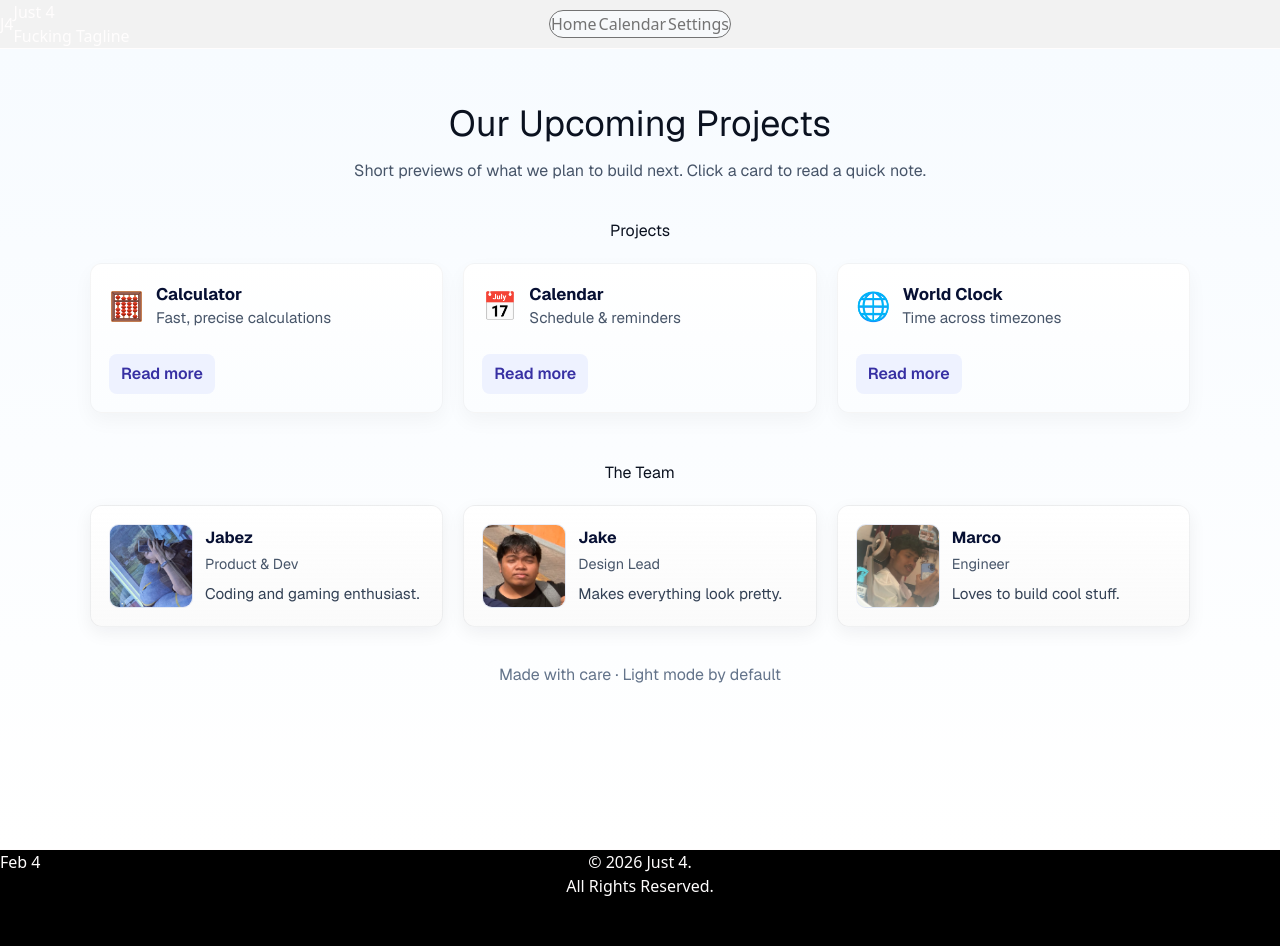
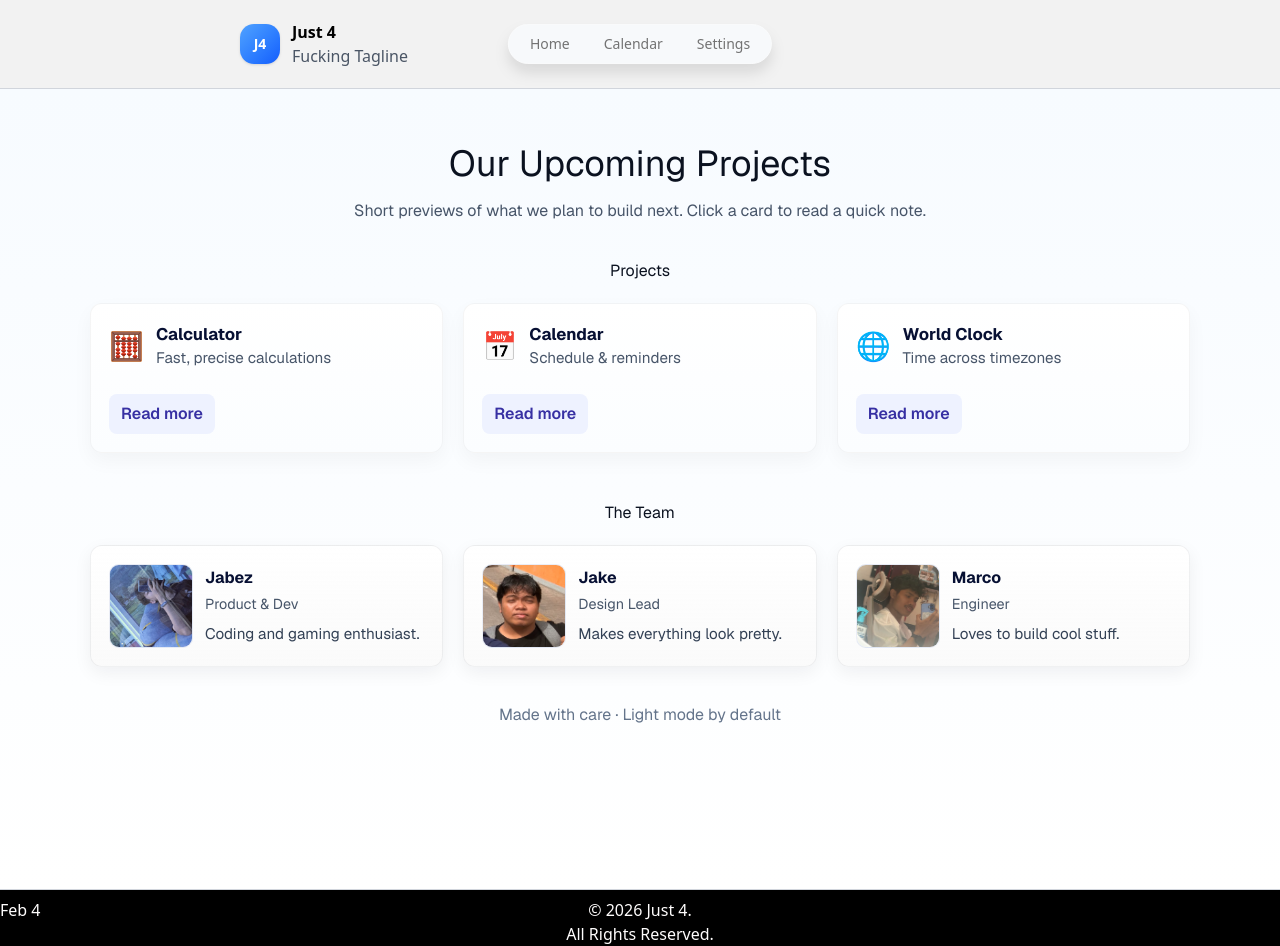
Before and after one commit to Ryuuu00/Calendar, a Next.js app: page / in a window 1280 px wide. Before the commit the page ends 898 px from the top, so only its background shows below. Built offline with nearby package versions, Linux system fonts and the light colour scheme.

Commit message:
Fix dependency issues

```diff
--- a/src/app/globals.css
+++ b/src/app/globals.css
@@ -1,5 +1,7 @@
 @import "tailwindcss/preflight";
 @tailwind utilities;
+@import "tailwindcss";
+@import "tw-animate-css";
 
 @custom-variant dark (&:is(.dark *));
 
```
